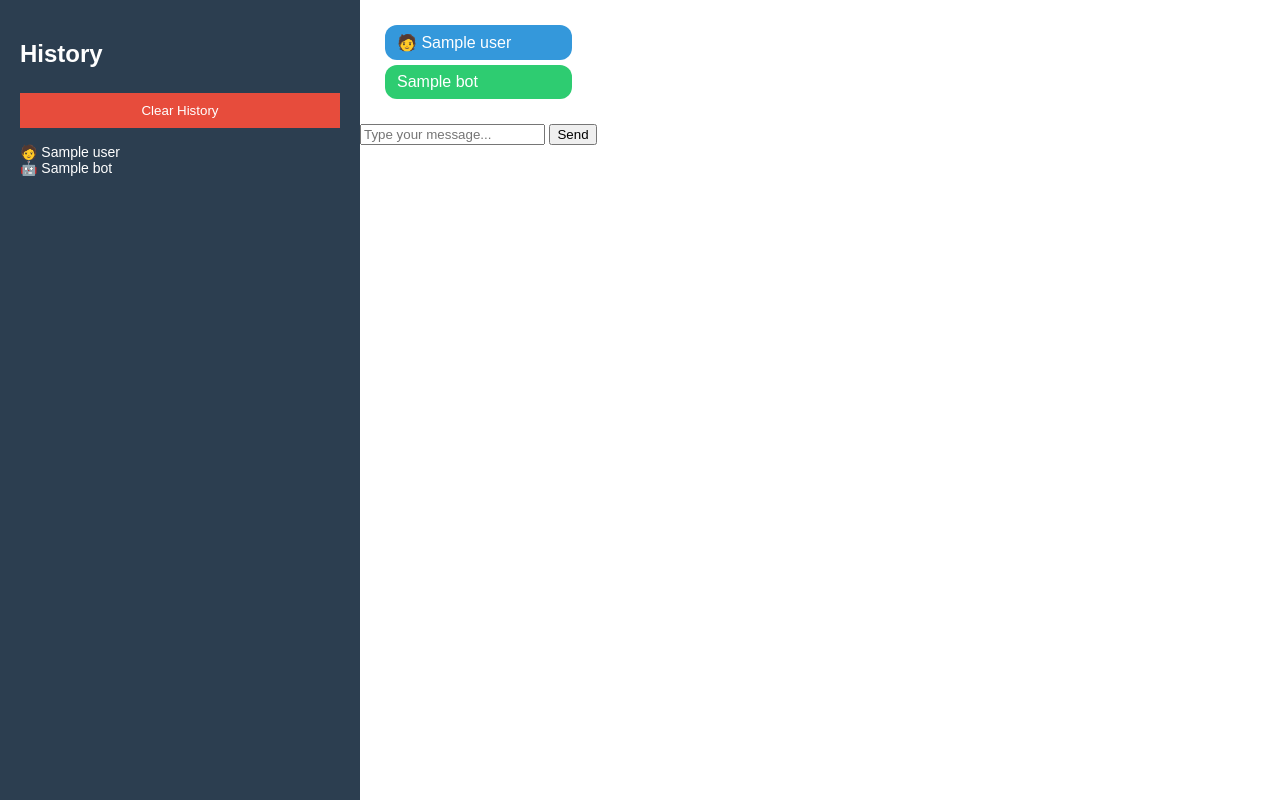
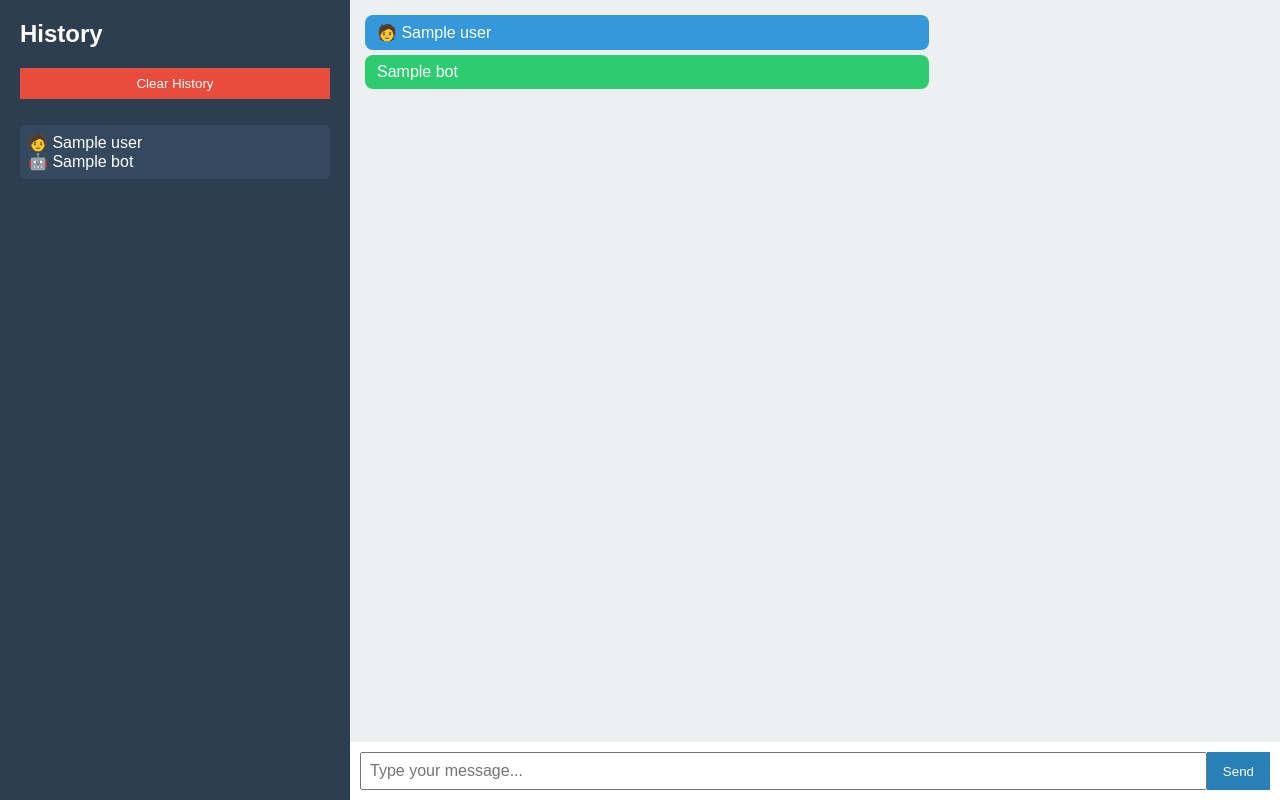
Before and after one commit to shkeeb122/Ali, a Flask app: template templates/index.html in a window 1280 px wide. Run offline with Flask 3, Linux system fonts and the light colour scheme; the template is opened without the code that fills it: most values are stand-ins (such as "Sample title", 1, 10 or a date in 2020).

Commit message:
Update style.css

```diff
--- a/static/style.css
+++ b/static/style.css
@@ -2,12 +2,12 @@
   margin: 0;
   font-family: Arial, sans-serif;
   display: flex;
-    height: 100vh;
 }
 
 .container {
   display: flex;
-    width: 100%;
+  width: 100vw;
+  height: 100vh;
 }
 
 .sidebar {
@@ -19,7 +19,17 @@
 }
 
 .sidebar h2 {
-    margin-bottom: 15px;
+  margin-top: 0;
+}
+
+.sidebar button {
+  background: #e74c3c;
+  border: none;
+  color: white;
+  padding: 8px 12px;
+  margin-bottom: 10px;
+  cursor: pointer;
+  width: 100%;
 }
 
 .sidebar ul {
@@ -28,21 +38,13 @@
 }
 
 .sidebar li {
-    margin: 5px 0;
-    font-size: 14px;
+  background: #34495e;
+  padding: 8px;
+  margin-bottom: 8px;
+  border-radius: 5px;
 }
 
-.sidebar button {
-    margin-top: 10px;
-    width: 100%;
-    padding: 10px;
-    background: #e74c3c;
-    border: none;
-    color: white;
-    cursor: pointer;
-}
-
-.chat-area {
+.chat-container {
   width: 75%;
   display: flex;
   flex-direction: column;
@@ -51,7 +53,7 @@
 
 #chat-box {
   flex: 1;
-    padding: 20px;
+  padding: 15px;
   overflow-y: auto;
 }
 
@@ -59,38 +61,36 @@
   background: #3498db;
   color: white;
   padding: 8px 12px;
-    margin: 5px;
-    border-radius: 12px;
-    align-self: flex-end;
+  margin-bottom: 5px;
+  border-radius: 8px;
+  max-width: 60%;
 }
 
 .bot-msg {
   background: #2ecc71;
   color: white;
   padding: 8px 12px;
-    margin: 5px;
-    border-radius: 12px;
-    align-self: flex-start;
+  margin-bottom: 5px;
+  border-radius: 8px;
+  max-width: 60%;
 }
 
-.input-area {
+.input-box {
   display: flex;
   padding: 10px;
-    background: #bdc3c7;
+  background: white;
 }
 
-#user-input {
+.input-box input {
   flex: 1;
-    padding: 10px;
-    border: none;
-    border-radius: 5px;
+  padding: 8px;
+  font-size: 16px;
 }
 
-#send-btn {
-    padding: 10px 15px;
-    margin-left: 5px;
-    border: none;
+.input-box button {
   background: #2980b9;
   color: white;
+  border: none;
+  padding: 8px 16px;
   cursor: pointer;
 }
```
Lines whose indentation alone changed are shown as unchanged.
